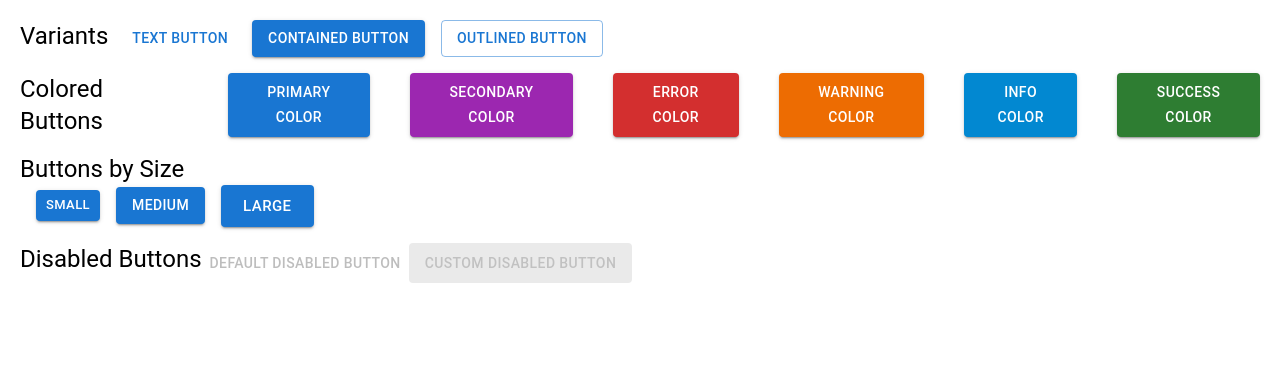
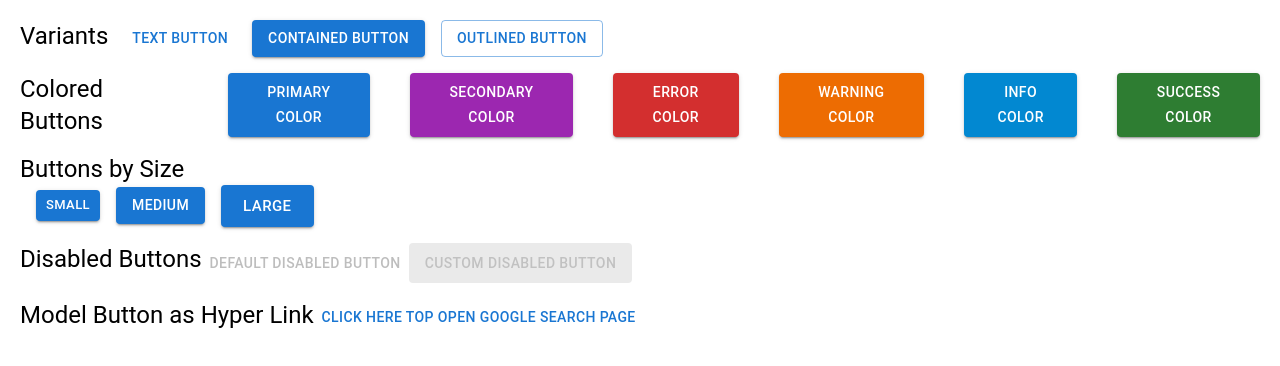
Before and after one commit to harikrishna553/frontend, a React (Create React App) app in the folder material-ui/buttons/buttons-hello-world/: page / in a window 1280 px wide. Shown: the top 366 px of the page. Built offline with nearby package versions, Linux system fonts and the light colour scheme.

Commit message:
Model button as a hyper link

```diff
--- a/material-ui/buttons/buttons-hello-world/src/App.js
+++ b/material-ui/buttons/buttons-hello-world/src/App.js
@@ -74,6 +74,14 @@ function App() {
           Custom Disabled Button
         </Button>
       </Stack>
+
+      <Stack direction="row">
+        <Typography variant="h5">Model Button as Hyper Link</Typography>
+
+        <Button href="https://www.google.com/">
+          Click Here Top open Google Search Page
+        </Button>
+      </Stack>
     </Stack>
   );
 }
```
